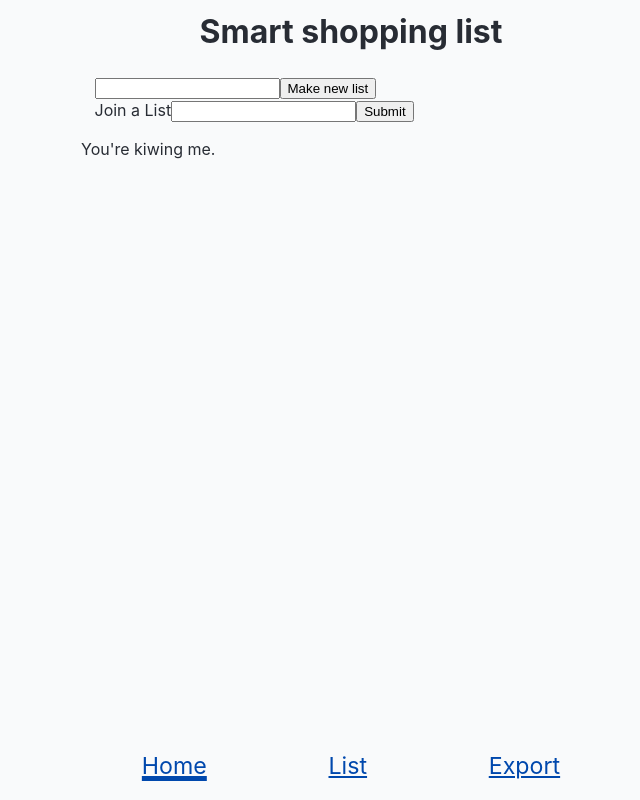
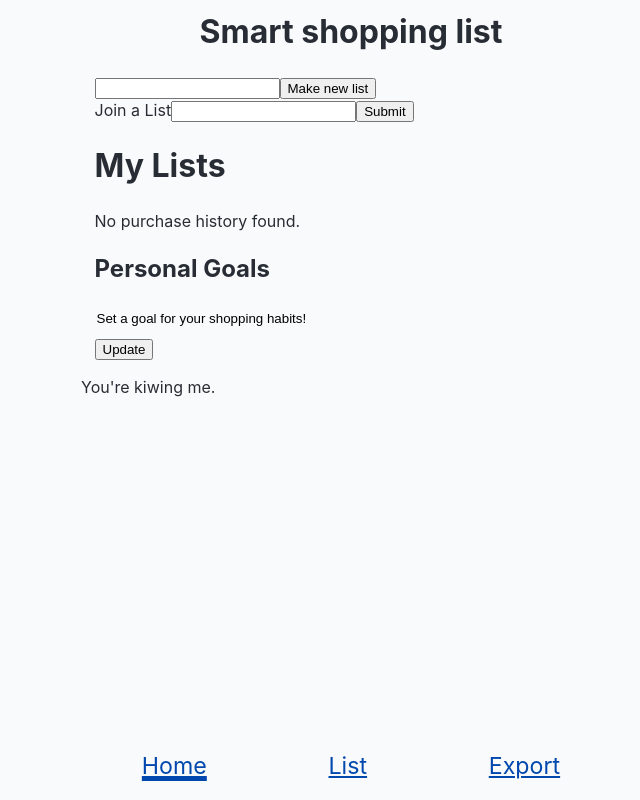
Before and after one commit to the-collab-lab/tcl-46-smart-shopping-list, a React (Vite) app: page / in a window 1280 px wide. Shown: the whole page, without its empty margins (289-929 px from the left). Built offline with nearby package versions, Linux system fonts and the light colour scheme.

Commit message:
preliminary merge

```diff
--- a/src/components/ListSwitcher.tsx
+++ b/src/components/ListSwitcher.tsx
@@ -1,7 +1,9 @@
-import React from 'react';
+import { useContext } from 'react';
+import { MyContext } from '../App';
 import { getUserListsArr } from '../utils/user';
 
-const ListSwitcher = ({ userList, switchList, rmListUpdate }) => {
+const ListSwitcher = ({ switchList, rmListUpdate }) => {
+	const [userList, setUserList] = useContext(MyContext).userListCtx;
 	return (
 		<div>
 			<h1>My Lists</h1>
--- a/src/views/Export.tsx
+++ b/src/views/Export.tsx
@@ -4,7 +4,7 @@ import { MyContext } from '../App';
 import { Copytoken } from '../components/Copytoken';
 export function Export() {
 	const [adjustedData] = useContext(MyContext).adjustedDataCtx;
-	const [listToken, setListToken] = useContext(MyContext).listTokenCtx;
+	const [listToken] = useContext(MyContext).listTokenCtx;
 	return (
 		<>
 			<Calendar listOfShoppingListItems={adjustedData} />
--- a/src/views/Home.tsx
+++ b/src/views/Home.tsx
@@ -6,13 +6,16 @@ import { generateToken } from '@the-collab-lab/shopping-list-utils';
 import { getItemData, streamListItems, addItem } from '../api';
 import { addList, hasToken } from '../utils/user';
 import { ListToken } from '../types';
+import { removeList, getFirstToken } from '../utils';
+import ListSwitcher from '../components/ListSwitcher';
+import { Summary } from './Summary';
 
 export function Home() {
 	const [errorMessage, setErrorMessage] = useState('');
 	const [joinListToken, setJoinListToken] = useState('');
 	const [listName, setListName] = useState('');
 	const [userList, setUserList] = useContext(MyContext).userListCtx;
-	const [, setListToken] = useContext(MyContext).listTokenCtx;
+	const [listToken, setListToken] = useContext(MyContext).listTokenCtx;
 
 	const navigate = useNavigate();
 
@@ -57,6 +60,20 @@ export function Home() {
 	const updateListName = (e) => {
 		setListName(e.target.value);
 	};
+
+	const switchList = (token) => {
+		setListToken(token);
+	};
+
+	const rmListUpdate = (name, token) => {
+		const updatedList = removeList(listToken, name);
+
+		setListToken(updatedList);
+
+		if (token === listToken) {
+			setListToken(getFirstToken(JSON.parse(updatedList)));
+		}
+	};
 	return (
 		<div className="Home">
 			<form onSubmit={makeNewList}>
@@ -84,6 +101,8 @@ export function Home() {
 				<button type="submit">Submit</button>
 			</form>
 			{errorMessage && <p>{errorMessage}</p>}
+			<ListSwitcher switchList={switchList} rmListUpdate={rmListUpdate} />
+			<Summary />
 		</div>
 	);
 }
--- a/src/views/List.tsx
+++ b/src/views/List.tsx
@@ -57,10 +57,6 @@ export function List() {
 	const undoUrgency = () => {
 		setUrgencyTerm('ALL');
 	};
-
-	useEffect(() => {
-		if (copied) setTimeout(() => setCopied(''), 2000);
-	}, [copied]);
 
 	useEffect(() => {
 		if (listToken === 'null') {
@@ -288,21 +284,6 @@ export function List() {
 			) : (
 				<NoToken />
 			)}
-			<div>
-				<p>
-					You have{' '}
-					{adjustedData.length ? adjustedData.length : renderedList.length}{' '}
-					items in your current shopping cart.
-				</p>
-				<button
-					type="button"
-					id="excludeCheckedItems"
-					aria-pressed={exclude}
-					onClick={() => setExclude(!exclude)}
-				>
-					{exclude ? `Include checked items` : `Exclude checked items`}
-				</button>
-			</div>
 		</>
 	);
 }
```
